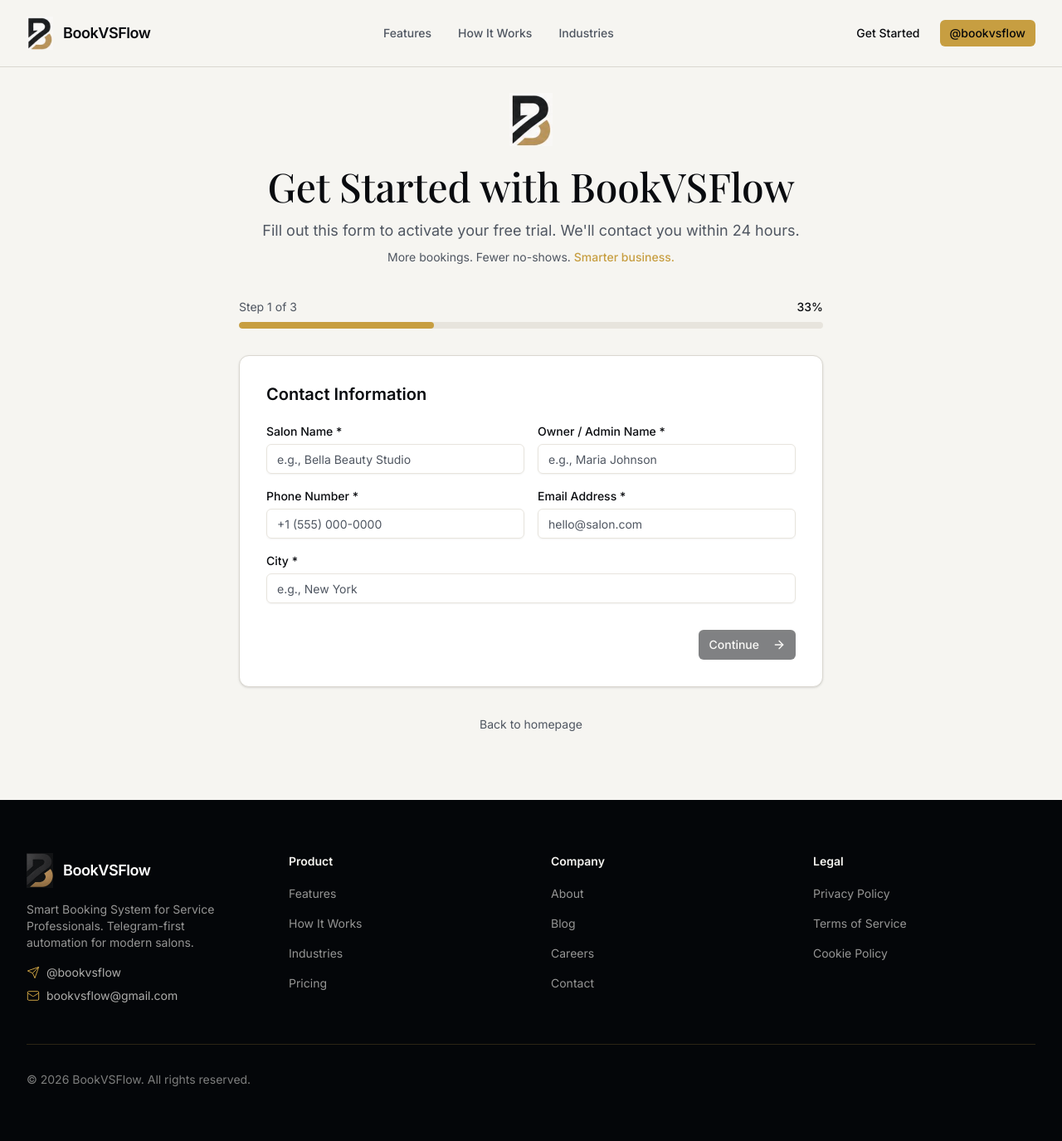
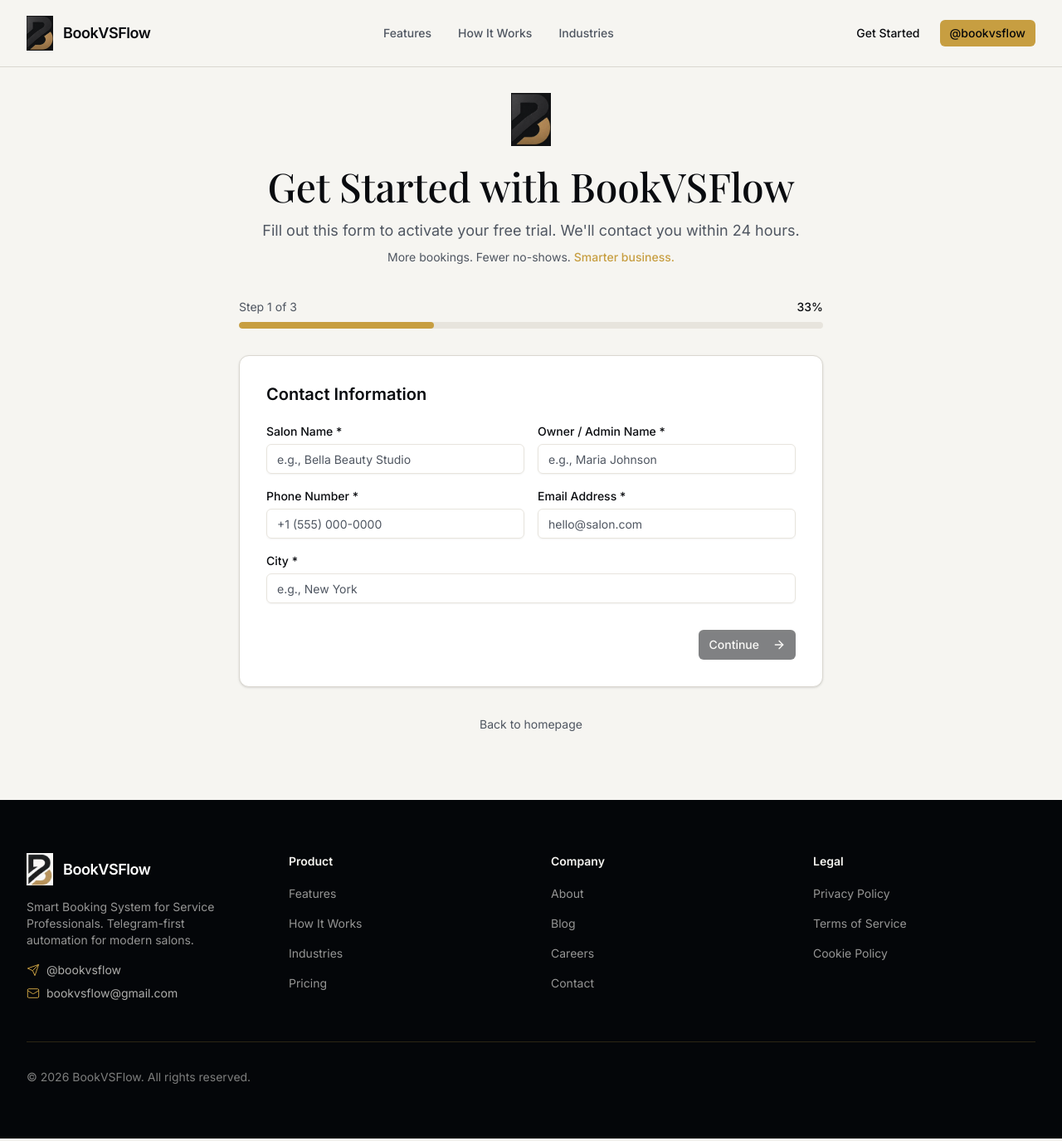
Before and after one commit to alex2b27-coder/v0-logo-swap, a Next.js app: page /salon-questionnaire in a window 1280 px wide. Shown: the whole page at 83% size. Built offline with nearby package versions, Linux system fonts and the light colour scheme; a web font is replaced by a local one.

Commit message:
feat: switch logo paths based on variant\n\nUpdate logo components for light/dark variants.

```diff
--- a/components/brand/logo.tsx
+++ b/components/brand/logo.tsx
@@ -27,8 +27,8 @@ export function Logo({
 
   // Light logo for dark backgrounds, dark logo for light backgrounds
   const logoSrc = variant === "light"
-    ? "/logo-light.png"
-    : "/logo-dark.png"
+    ? "/logo-dark.png"
+    : "/logo-light.png"
 
   const textColor = variant === "light" ? "text-white" : "text-charcoal"
 
@@ -62,8 +62,8 @@ export function LogoIcon({
   variant?: "light" | "dark"
 }) {
   const logoSrc = variant === "light"
-    ? "/logo-light.png"
-    : "/logo-dark.png"
+    ? "/logo-dark.png"
+    : "/logo-light.png"
 
   return (
     <Image
```
